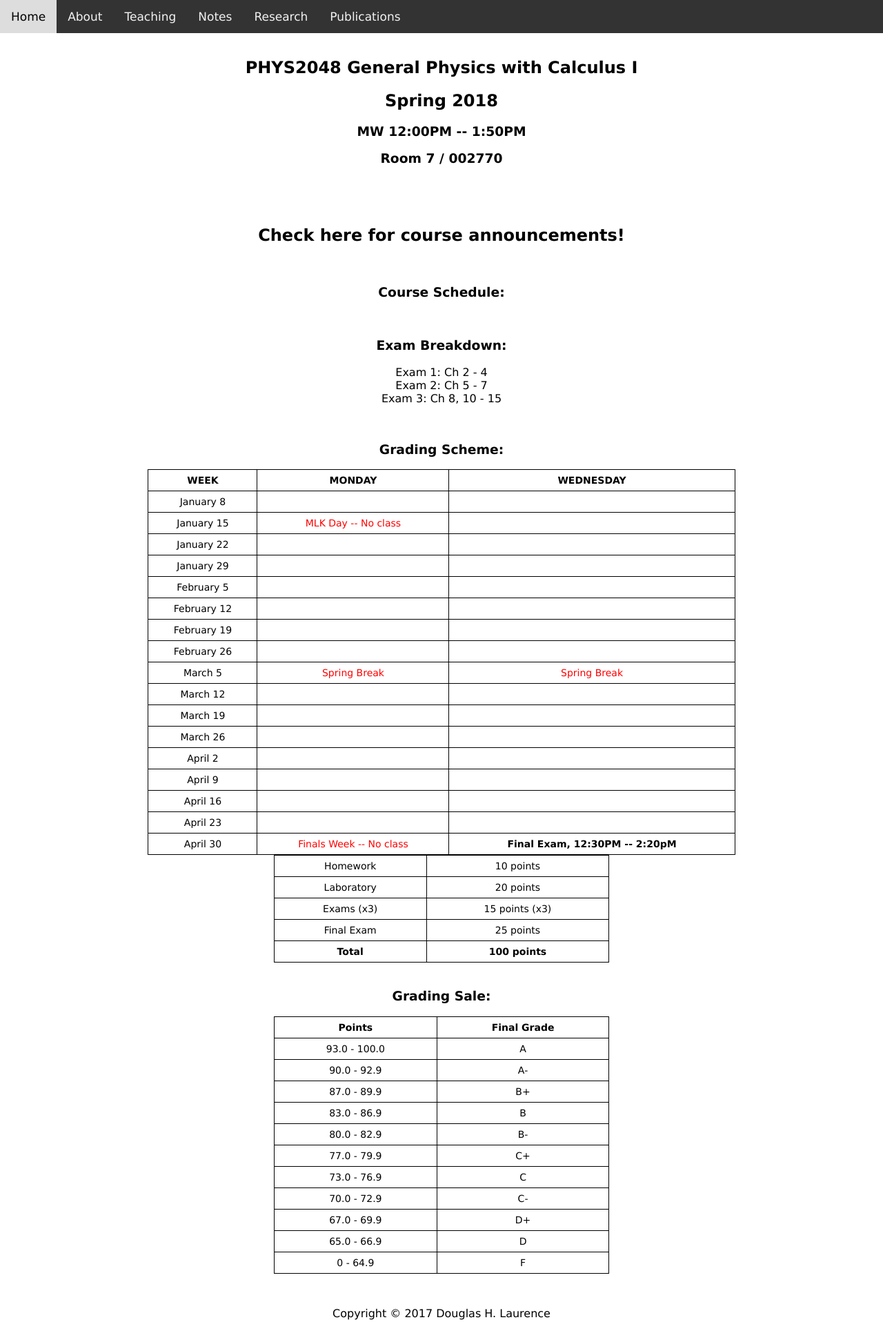
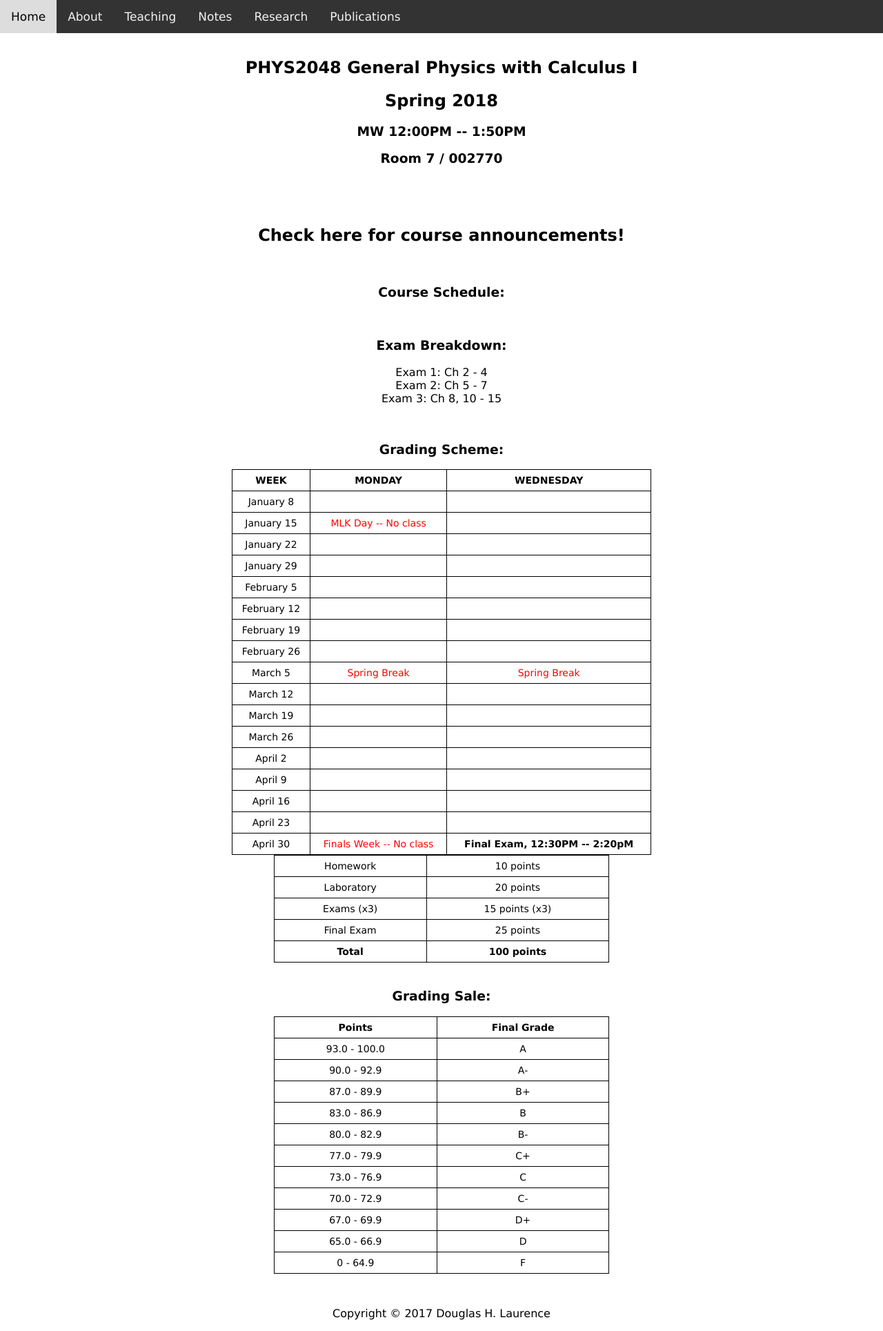
Before and after one commit to dhlaurence/dhlaurence.github.io, a Jekyll site: the page built from teaching/phys2048spring2018.html, in a window 1280 px wide. Shown: the whole page at 69% size. Built offline with Jekyll 4.4.1, drawn with Linux system fonts in a browser that asks for light colours.

Commit message:
Update phys2048spring2018.html

```diff
--- a/teaching/phys2048spring2018.html
+++ b/teaching/phys2048spring2018.html
@@ -22,7 +22,7 @@
     <center>Course Schedule:</center>
   </h3>
 
-  <center><table style="width:70%">
+  <center><table style="width:50%">
   <tr>
     <th>WEEK</th>
     <th>MONDAY</th>
```
